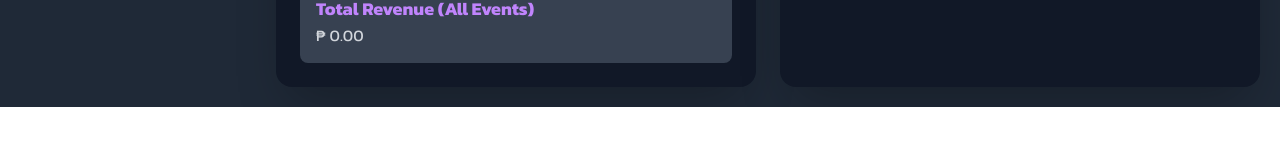
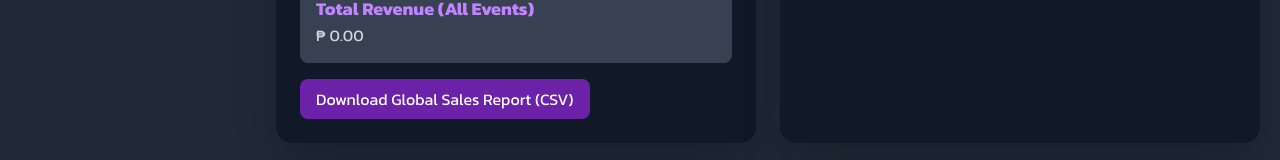
Before and after one commit to zekiro-ox/EasyTix-Admin, a React (Vite) app: page /dashboard in a window 1280 px wide. Shown: the part 873-1033 px from the top of the page. Before the commit the page ends 980 px from the top, so only its background shows below. Built offline with nearby package versions, Linux system fonts and the light colour scheme; no server answers; the database is empty.

Commit message:
adjusted

```diff
--- a/package.json
+++ b/package.json
@@ -15,6 +15,7 @@
     "file-saver": "^2.0.5",
     "firebase": "^10.12.3",
     "html5-qrcode": "^2.3.8",
+    "papaparse": "^5.4.1",
     "react": "^18.3.1",
     "react-chartjs-2": "^5.2.0",
     "react-dom": "^18.3.1",
--- a/src/AdminDashboard.jsx
+++ b/src/AdminDashboard.jsx
@@ -4,6 +4,7 @@ import "chart.js/auto";
 import Sidebar from "./Sidebar";
 import { collection, getDocs } from "firebase/firestore";
 import { db } from "./config/firebaseConfig";
+import Papa from "papaparse";
 
 const AdminDashboard = () => {
   const [salesData, setSalesData] = useState({});
@@ -182,6 +183,32 @@ const AdminDashboard = () => {
     fetchGlobalSalesData();
   }, []);
 
+  const downloadCSV = () => {
+    const csvData = globalSalesData; // Use the global sales data
+
+    // Convert the object into an array of objects suitable for CSV
+    const csvArray = Object.keys(csvData).map((ticketType) => ({
+      TicketType: ticketType,
+      QuantitySold: csvData[ticketType],
+    }));
+
+    // Use PapaParse to convert the data to CSV
+    const csv = Papa.unparse(csvArray, {
+      header: true, // Include headers in the CSV
+    });
+
+    // Create a blob and download
+    const blob = new Blob([csv], { type: "text/csv;charset=utf-8;" });
+    const link = document.createElement("a");
+    const url = URL.createObjectURL(blob);
+    link.setAttribute("href", url);
+    link.setAttribute("download", "global_sales_report.csv");
+    link.style.visibility = "hidden";
+    document.body.appendChild(link);
+    link.click();
+    document.body.removeChild(link);
+  };
+
   return (
     <div className="flex flex-col lg:flex-row min-h-screen bg-gray-800 text-white">
       <Sidebar />
@@ -292,6 +319,12 @@ const AdminDashboard = () => {
                   ₱ {totalGlobalRevenue.toFixed(2)}
                 </p>
               </div>
+              <button
+                onClick={downloadCSV}
+                className="mt-4 px-4 py-2 rounded-lg bg-purple-800 text-white hover:bg-purple-700"
+              >
+                Download Global Sales Report (CSV)
+              </button>
             </div>
           </div>
 
```
Also changed, not shown: 1 other file (tests, documents, lock files or other folders).
